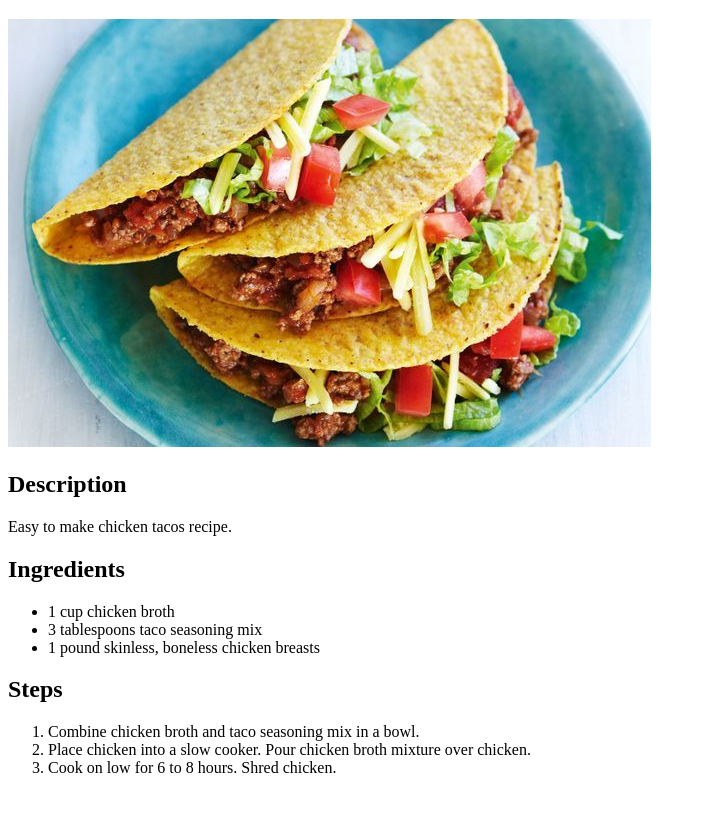
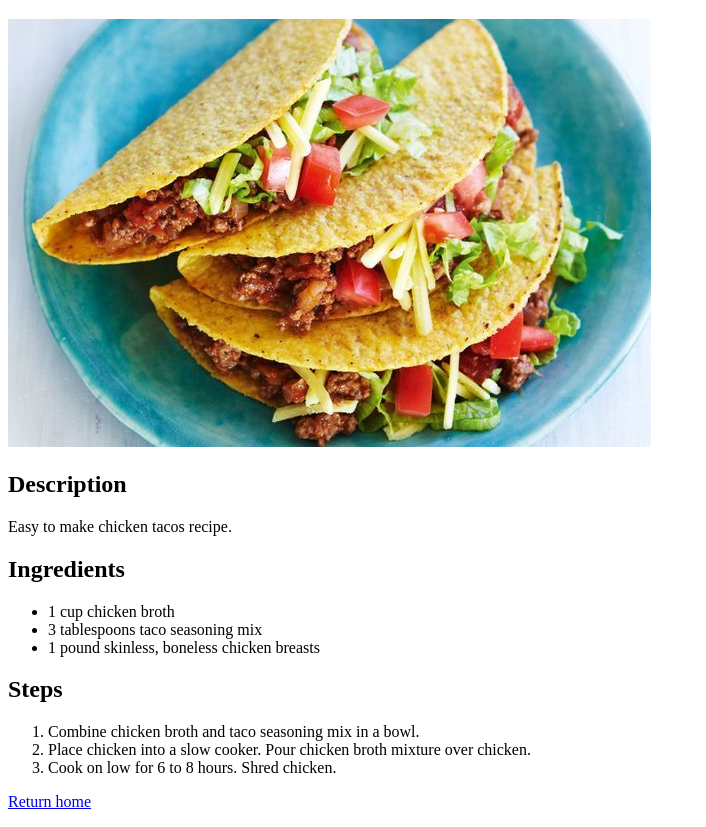
Before and after one commit to ahcrej/odin-recipes, a plain HTML site: page recipes/tacos.html in a window 1280 px wide. Shown: the part 61-888 px from the top of the page, without its empty margins (0-706 px from the left). Before the commit the page ends 854 px from the top, so only its background shows below. Drawn offline with Linux system fonts and the light colour scheme.

Commit message:
Added return link on tacos page.
Allows users to click a return link instead of back on mouse.

```diff
--- a/recipes/tacos.html
+++ b/recipes/tacos.html
@@ -22,5 +22,6 @@
             <li>Place chicken into a slow cooker. Pour chicken broth mixture over chicken.</li>
             <li>Cook on low for 6 to 8 hours. Shred chicken.</li>
         </ol>
+        <p><a href="../index.html">Return home</a></p>
 </body>
 </html>
```
